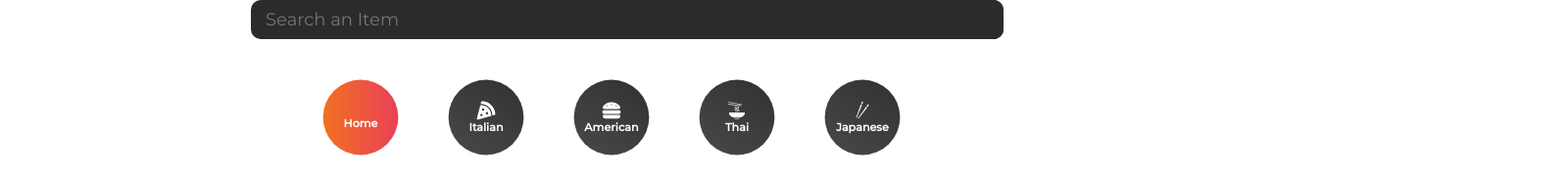
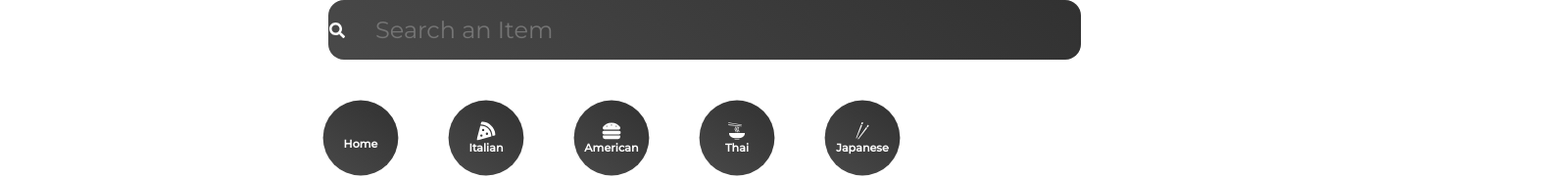
Before and after one commit to Richie1136/Recipe-app, a React (Create React App) app in the folder recipeapp/: page / in a window 1280 px wide. Shown: the top 182 px of the page at 98% size, 1600 px wide, since content can reach past the window. Built offline with nearby package versions, Linux system fonts and the light colour scheme; no server answers.

Commit message:
Changed some of the styling for the search component

```diff
--- a/recipeapp/src/components/categories/Categories.js
+++ b/recipeapp/src/components/categories/Categories.js
@@ -58,6 +58,13 @@ svg {
 
 &.active {
   background: linear-gradient(to right, #f27121, #e94057)
+
+  svg {
+    color: white;
+  }
+  h4 {
+    color: white;
+  }
 }
 
 `
--- a/recipeapp/src/components/search/Search.css
+++ b/recipeapp/src/components/search/Search.css
@@ -1,23 +1,29 @@
 .search {
-  display: flex;
+  /* display: flex;
   height: 40px;
-  background-color: #2b2b2d;
-  width: 60%;
-  border-radius: 10px;
+  background-color: #2b2b2d; */
+  width: 100%;
+  /* border-radius: 10px;
   overflow: hidden;
-  align-items: center;
-  margin-left: auto;
-  margin-right: auto;
+  align-items: center; */
+  /* margin-left: auto;
+  margin-right: auto; */
+  position: relative;
+  margin: 0 320px;
 }
 
 .search > input {
   outline: none;
-  background-color: transparent;
+  /* background-color: transparent; */
+  background: linear-gradient(35deg, #494949, #313131);
   flex: 1;
   margin-left: 15px;
-  font-size: large;
+  font-size: 24px;
   border: none;
   color: white;
+  padding: 16px 48px;
+  border-radius: 16px;
+  width: 60%;
 }
 
 .search-logo {
@@ -32,3 +38,11 @@
 .search-logo > i {
   margin-right: 5px;
 }
+
+.search-logo > i > svg {
+  position: absolute;
+  top: 50%;
+  left: 0%;
+  transform: translate(100%, -50%);
+  color: white;
+}
--- a/recipeapp/src/components/search/Search.js
+++ b/recipeapp/src/components/search/Search.js
@@ -1,13 +1,18 @@
 import './Search.css'
+import { useState } from 'react'
+import { FaSearch } from 'react-icons/fa'
+
 
 const Search = () => {
   return (
-    <div className='search'>
+    <form className='search'>
       <input type='text' placeholder='Search an Item' />
       <div className='search-logo'>
-        <i className="fa-solid fa-magnifying-glass"></i>
+        <i className="fa-solid fa-magnifying-glass">
+          <FaSearch />
+        </i>
       </div>
-    </div>
+    </form>
   )
 }
 
```
